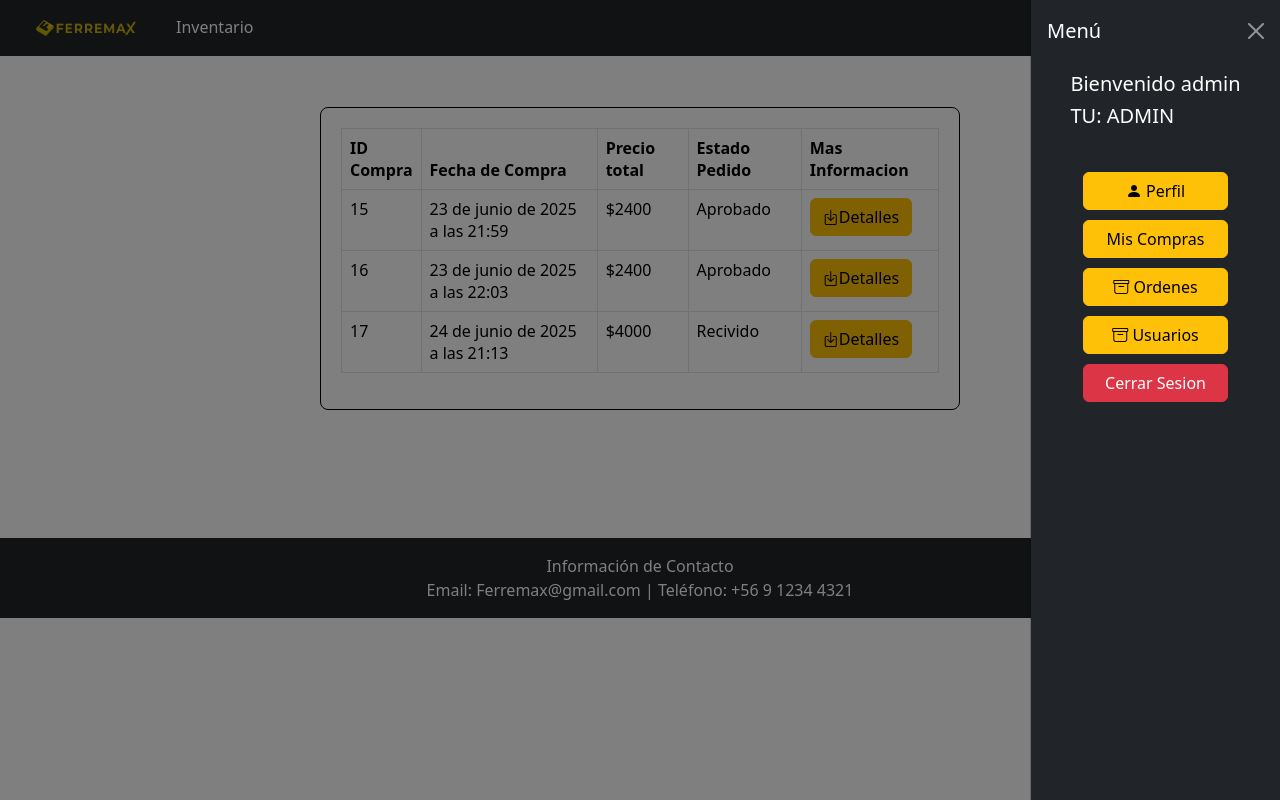
After one commit to mpdp40/Ferremax, a Django app: page /VerMisPedidos/ in a window 1280 px wide, after a click that opens the changed part. The commit adds this page. Run offline with Django 5.2, Linux system fonts and the light colour scheme; a user stored in the database is signed in; data comes from the database, SQL or seed files in the repository; both versions use the stored data as it was after the commit.

Commit message:
añadido perfil y Mis compras

```diff
--- /dev/null
+++ b/myapp/Templates/MisCompras.html
@@ -0,0 +1,36 @@
+{% extends 'plantillabase.html' %}
+
+{% block title %}Mis Compras{% endblock %}
+
+{% block content %}
+<div style="width: 50%; margin-left: 25%; margin-block-end: 10%; margin-top: 4%; border: 1px solid #000000; border-radius: 8px; padding: 20px;">
+    {% if compras %}
+    <table class="table table-bordered">
+        <thead>
+            <tr>
+                <th style="width: 11%;">ID Compra</th>
+                <th >Fecha de Compra</th>
+                <th >Precio total</th>
+                <th>Estado Pedido</th>
+                <th>Mas Informacion</th>
+            </tr>
+        </thead>
+        <tbody>
+            {% for compra in compras %}
+            <tr>
+                <td>{{ compra.id }} </td>
+                <td>{{ compra.fecha }}</td>
+                <td>${{ compra.total_venta }}</td>
+                <td>{{ compra.get_estadopedido_display }}</td>
+                <td style="justify-content: center;"><a href="{% url 'DetalleVentaUsuario' compra.id %}"  class="bbi bi-box-arrow-in-down btn btn-warning" >Detalles</a></td>
+            </tr>
+            {% endfor %}
+        </tbody>
+    </table>
+    {% else %}
+    <h1>No tienes compras</h1>
+    {% endif %}
+</div>
+
+
+{% endblock %}
--- a/myapp/Templates/plantillabase.html
+++ b/myapp/Templates/plantillabase.html
@@ -14,13 +14,13 @@
   <nav class="navbar  navbar-dark bg-dark">
     <div class="container-fluid">
       <div class="d-flex">
-        <a class="nav-link text-white ms-4" href="{% url 'inicio' %}">Inicio</a>
+        <a class="navbar-brand ms-4" href="{% url 'inicio' %}">
+          <img src="{% static 'imagenes/Logo.png' %}" alt="Logo Amarillo" width="100"
+            class="d-inline-block align-text-top">
+        </a>
         {% if request.user.Clase == 4 or request.user.Clase == 2 %}
         <a class="nav-link text-white ms-4" href="{% url 'inventario' %}">Inventario</a>
         {% endif %}
-        <div class="text-center">
-          <img src="{% static 'imagenes/Logo.png' %}" alt="Logo Amarillo" style="width: 20%;" />
-        </div>
       </div>
       {% if user.is_authenticated %}
       <div>
@@ -44,9 +44,15 @@
     </div>
     <div class="offcanvas-body">
       <div class="d-grid gap-6 col-8 mx-auto">
-        <a href="#" class="bi bi-person-fill btn btn-warning" style="margin-top: 10px;"> Perfil</a>
+        <a href="{% url 'CambiarPerfil' %}" class="bi bi-person-fill btn btn-warning" style="margin-top: 10px;">
+          Perfil</a>
+        <a href="{% url 'VerMisPedidos' %}" class="btn btn-warning" style="margin-top: 10px;"> Mis Compras</a>
         {% if request.user.Clase == 4 or request.user.Clase == 3 or request.user.Clase == 1 or request.user.Clase == 2%}
         <a href="{% url 'VerPedidos' %}" class="bi bi-archive btn btn-warning" style="margin-top: 10px;"> Ordenes</a>
+        {% endif %}
+        {% if request.user.Clase == 4 %}
+        <a href="{% url 'listarUsurios' %}" class="bi bi-archive btn btn-warning" style="margin-top: 10px;">
+          Usuarios</a>
         {% endif %}
         <a href="{% url 'Deslogearse' %}" class="btn btn-danger"
           style="justify-content: center; margin-top: 10px;">Cerrar Sesion</a>
--- a/myapp/urls.py
+++ b/myapp/urls.py
@@ -21,4 +21,9 @@ urlpatterns = [
     path('Cambiar-estado/<int:venta_id>/', views.Cestado, name='Cestado'),
     path('E_detalle_envio/<int:detalle_id>/', views.E_detalle_envio, name='E_detalle_envio'),
     path('Editar_envio/<int:detalle_id>/', views.Editar_envio, name='Editar_envio'),
+    path('DetallesUsuario/', views.listarUsurios, name='listarUsurios'),
+    path('EditarUsuario/<int:Usuario_id>/', views.editarUsuario, name='editarUsuario'),
+    path('EditarMiPerfil/', views.CambiarPerfil, name='CambiarPerfil'),
+    path('VerMisPedidos/', views.VerMisPedidos, name='VerMisPedidos'),
+    path('DetalleCompra/<int:venta_id>/', views.DetalleVentaUsuario, name='DetalleVentaUsuario'),
 ]
--- a/myapp/views.py
+++ b/myapp/views.py
@@ -1,15 +1,20 @@
 from django.shortcuts import render, get_object_or_404, redirect
-from .models import Producto,Venta, DetalleVenta
+from .models import Producto,Venta, DetalleVenta,TIPO_Cargos
 from .forms import ProductoForm ,RegistroUsuarioForm,LoginForm
 from django.contrib.auth import authenticate, login,logout
 from datetime import datetime
+from django.contrib.auth.models import User
 from django.http import JsonResponse
 from django.views.decorators.csrf import csrf_exempt
 from django.http import JsonResponse
 from django.db.models import Sum
 from django.http import HttpResponseForbidden
 from functools import wraps
+from django.contrib.auth.models import AbstractUser
+from django.db import models
+from myapp.models import UsuarioPersonalizado
 import requests
+from django.http import Http404
 
 TIPO_Cargos = [
     (0, 'Cliente'),
@@ -284,3 +289,38 @@ def Editar_envio(request, detalle_id):
         return redirect('detalle_venta', venta_id=Ventas.venta.id)
     else:
         return redirect('detalle_venta', venta_id=Ventas.venta.id)
+@cargo_requerido('ADMIN')
+def listarUsurios(request):
+    usuarios = UsuarioPersonalizado.objects.all()
+    return render(request, 'EditarRoles.html', {'usuarios': usuarios})
+@cargo_requerido('ADMIN')
+def editarUsuario(request,Usuario_id):
+    usuario = get_object_or_404(UsuarioPersonalizado, id=Usuario_id)
+    nuevo_cargo = request.POST.get('Clase')
+    if nuevo_cargo is not None:
+        usuario.Clase = int(nuevo_cargo)
+        usuario.save()
+        return redirect('listarUsurios')
+    return render(request, 'EditarPerfilUsuario.html', {'usuario': usuario, 'TIPO_Cargos': TIPO_Cargos})
+
+def CambiarPerfil(request):
+    usuario = request.user
+    return render(request, 'Miperfil.html', {'usuario': usuario})
+
+def VerMisPedidos(request):
+    usuario = request.user
+    compras = Venta.objects.filter(cliente=usuario).annotate(
+        total_venta=Sum('detalle__precioTotal'))
+
+    return render(request, 'MisCompras.html', {'compras': compras})
+
+def DetalleVentaUsuario(request, venta_id):
+    try:
+        venta = get_object_or_404(Venta, id=venta_id,cliente=request.user)
+        detalles = venta.detalle.all()
+    except Http404:
+        return render(request, 'detallespedidosUsuario.html')
+    return render(request, 'detallespedidosUsuario.html', {
+        'venta': venta,
+        'detalles': detalles
+    })
```
Also changed, not shown: myapp/Templates/EditarPerfilUsuario.html (added, +20 -0 lines), myapp/Templates/EditarRoles.html (added, +35 -0 lines), myapp/Templates/Miperfil.html (added, +20 -0 lines), myapp/Templates/detallespedidosUsuario.html (added, +37 -0 lines), db.sqlite3, 7 other files.
